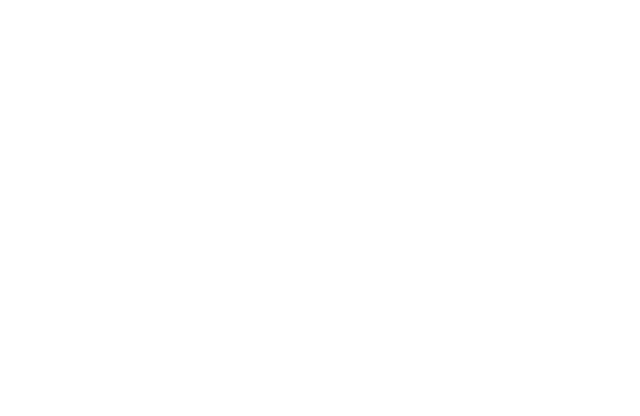
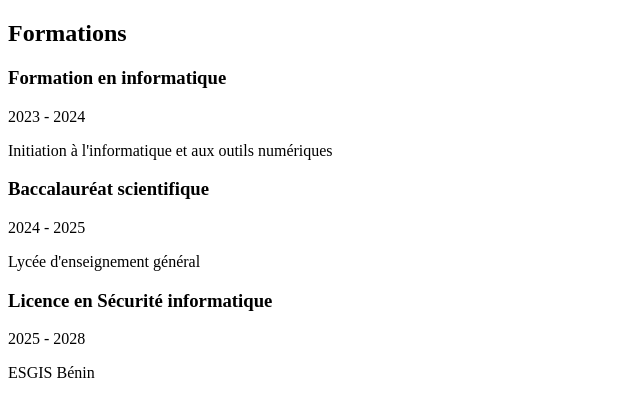
Before and after one commit to avtromaric0/mon-cv, a plain HTML site: page index.html in a window 1280 px wide. Shown: the whole page, without its empty margins (0-640 px from the left). Drawn offline with Linux system fonts and the light colour scheme.

Commit message:
mise en place de la section formations

```diff
--- a/index.html
+++ b/index.html
@@ -7,6 +7,27 @@
     <link rel="stylesheet" href="style.css">
 </head>
 <body>
+    <section id="formations">
+    <h2>Formations</h2>
+    <div>
+        <h3>Formation en informatique</h3>
+        <p>2023 - 2024</p>
+        <p>Initiation à l'informatique et aux outils numériques</p>
+    </div>
+    <div>
+        <h3>Baccalauréat scientifique</h3>
+        <p>2024 - 2025</p>
+        <p>Lycée d'enseignement général</p>
+    </div>
+    <div>
+        <h3>Licence en Sécurité informatique</h3>
+        <p>2025 - 2028</p>
+        <p>ESGIS Bénin</p>
+    </div>
 
+
+
+
+</section>
 </body>
 </html>
```
